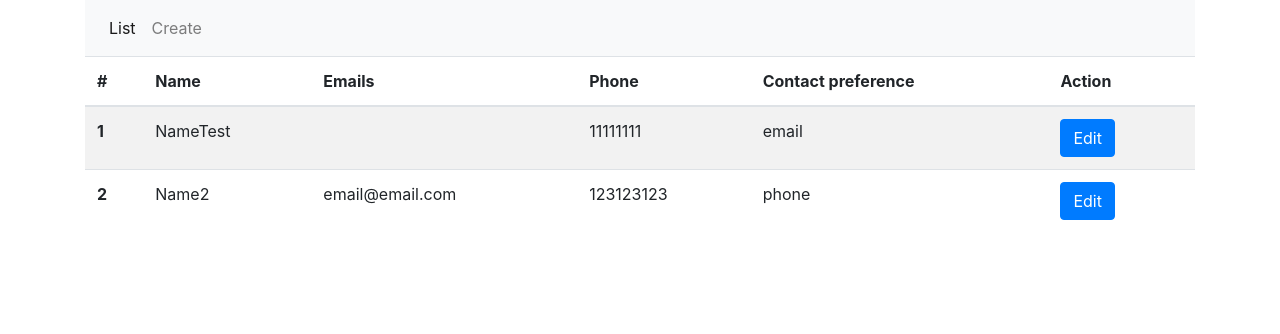
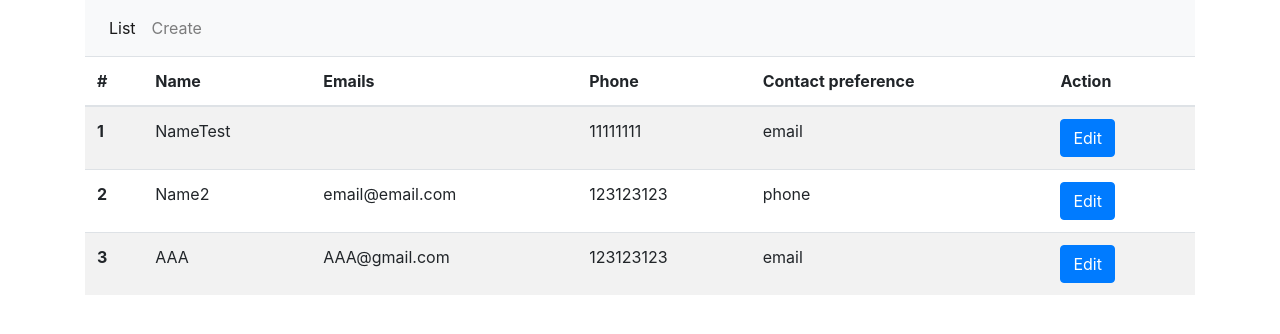
Before and after one commit to JagodaJarzebowska/angular, an Angular app: page /list in a window 1280 px wide. Shown: the top 334 px of the page. Built offline with nearby package versions, Linux system fonts and the light colour scheme; data requests are answered from the project's data file.

Commit message:
create employee creating service

```diff
--- a/db.json
+++ b/db.json
@@ -41,6 +41,20 @@
           "inlineRadioOptions": "beginner"
         }
       ]
+    },
+    {
+      "id": 3,
+      "fullName": "AAA",
+      "contactPreference": "email",
+      "email": "AAA@gmail.com",
+      "phone": "123123123",
+      "skills": [
+        {
+          "skillName": "Angular",
+          "experienceInYear": "2",
+          "inlineRadioOptions": "intermediate"
+        }
+      ]
     }
   ]
 }
--- a/src/app/employee/create-employee/create-employee.component.html
+++ b/src/app/employee/create-employee/create-employee.component.html
@@ -1,7 +1,7 @@
 <form [formGroup]="employeeForm" (ngSubmit)="onSubmit()">
     <div class="panel panel-primary">
         <div>
-            <h3>Create employee</h3>
+            <h3>{{pageTitle}}</h3>
         </div>
         <div class="form-group">
 
--- a/src/app/employee/create-employee/create-employee.component.ts
+++ b/src/app/employee/create-employee/create-employee.component.ts
@@ -15,6 +15,7 @@ export class CreateEmployeeComponent implements OnInit {
   employee: IEmployee;
   employeeForm: FormGroup;
   nameLength = 0;
+  pageTitle: string;
 
   validationMsg = {
     'fullName': {
@@ -78,7 +79,18 @@ export class CreateEmployeeComponent implements OnInit {
     this.activeRoute.paramMap.subscribe(param => {
       const empId = +param.get('id');
       if (empId) {
+        this.pageTitle = 'Edit employee';
         this.getEmployee(empId);
+      } else {
+        this.pageTitle = 'Create employee';
+        this.employee = {
+          id: null,
+          fullName: '',
+          contactPreference: '',
+          email: '',
+          phone: null,
+          skills: []
+        }
       }
     });
   }
@@ -224,16 +236,23 @@ export class CreateEmployeeComponent implements OnInit {
 
   onSubmit(): void {
     this.mapFormValuesToEmployeeModel();
-    this.employeeService.updateEmployee(this.employee).subscribe(
-      () => this.router.navigate(['list']),
-      (err: any) => console.log(err)
-    );
+    if (this.employee.id) {
+      this.employeeService.updateEmployee(this.employee).subscribe(
+        () => this.router.navigate(['list']),
+        (err: any) => console.log(err)
+      );
+    } else {
+      this.employeeService.addEmployee(this.employee).subscribe(
+        () => this.router.navigate(['list']),
+        (err: any) => console.log(err)
+      );
+    }
   }
 
   mapFormValuesToEmployeeModel() {
     this.employee.fullName = this.employeeForm.value.fullName;
     this.employee.contactPreference = this.employeeForm.value.contactPreference;
-    this.employee.email = this.employeeForm.value.email;
+    this.employee.email = this.employeeForm.value.emailGroup.email;
     this.employee.phone = this.employeeForm.value.phone;
     this.employee.skills = this.employeeForm.value.skills;
   }
--- a/src/app/employee/employee.service.ts
+++ b/src/app/employee/employee.service.ts
@@ -36,9 +36,13 @@ export class EmployeeService {
       .pipe(catchError(this.handleError));
   }
 
-  // public addEmployee(employee: IEmployee): Observable<IEmployee>{
-  //   return this.http.post<IEmployee>(this.baseUrl, employee);
-  // }
+  public addEmployee(employee: IEmployee): Observable<IEmployee> {
+    return this.http.post<IEmployee>(this.baseUrl, employee, {
+      headers: new HttpHeaders({
+        'Content-Type': 'application/json'
+      })
+    }).pipe(catchError(this.handleError));
+  }
 
   public updateEmployee(employee: IEmployee): Observable<void> {
     return this.http.put<void>(`${this.baseUrl}/${employee.id}`, employee, {
```
